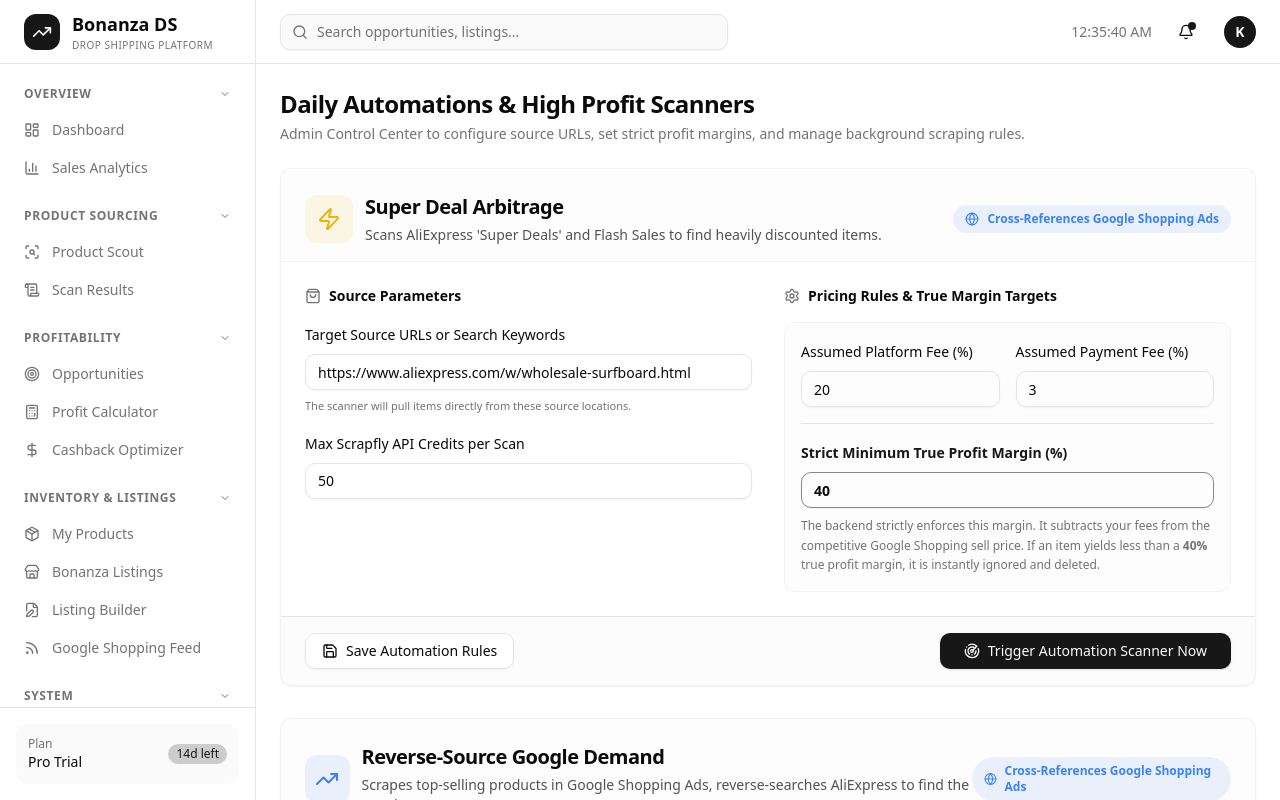
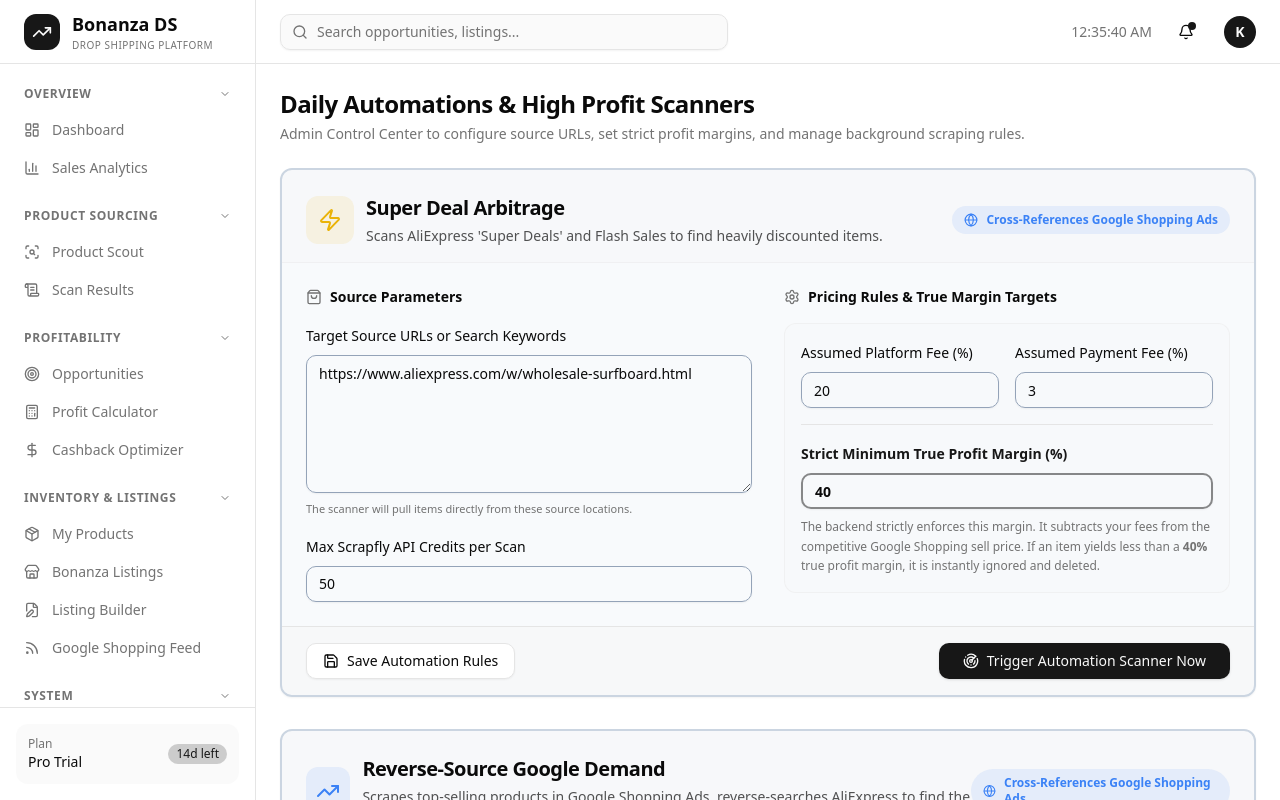
Before and after one commit to IPAssociatesLLC/bonanza-ds, a React (Vite) app: page /admin/automations in a window 1280 px wide. Built offline with nearby package versions, Linux system fonts and the light colour scheme.

Commit message:
UI Tweaks: darker borders, Textarea for URLs, restore Custom Scout

```diff
--- a/src/pages/AdminAutomationsPage.tsx
+++ b/src/pages/AdminAutomationsPage.tsx
@@ -4,9 +4,10 @@
 import { Card, CardContent, CardHeader, CardTitle, CardDescription, CardFooter } from "@/components/ui/card"
 import { Button } from "@/components/ui/button"
 import { Input } from "@/components/ui/input"
+import { Textarea } from "@/components/ui/textarea"
 import { Label } from "@/components/ui/label"
 import { Separator } from "@/components/ui/separator"
-import { Radar, Zap, TrendingUp, Gem, Save, Loader2, Settings, ShoppingBag, Globe } from "lucide-react"
+import { Radar, Zap, TrendingUp, Gem, Save, Loader2, Settings, ShoppingBag, Globe, Wrench } from "lucide-react"
 
 // Types for our automation state
 type AutomationSettings = {
@@ -80,6 +81,22 @@
       isActive: true,
       isSaving: false,
       isRunning: false,
+    },
+    {
+      id: "custom_scout",
+      title: "Create Custom Product Scout",
+      description: "Build your own dynamic algorithm. Input custom URLs, target marketplaces, fee structures, and strict shipping rules.",
+      icon: Wrench,
+      color: "text-purple-500",
+      bg: "bg-purple-500/10",
+      targetUrls: "",
+      minMargin: "30",
+      bonanzaFee: "20",
+      paymentFee: "3",
+      maxCredits: "50",
+      isActive: true,
+      isSaving: false,
+      isRunning: false,
     }
   ])
 
@@ -147,7 +164,7 @@
 
       <div className="mt-6 grid grid-cols-1 gap-8">
         {automations.map((algo) => (
-          <Card key={algo.id} className="flex flex-col border-border/50 shadow-sm overflow-hidden">
+          <Card key={algo.id} className="flex flex-col border-2 border-slate-300 dark:border-slate-700 bg-slate-100/50 dark:bg-slate-900/50 shadow-sm overflow-hidden">
             <CardHeader className="bg-muted/20 border-b border-border/40 pb-4">
               <div className="flex items-center justify-between">
                 <div className="flex items-center gap-3">
@@ -180,11 +197,13 @@
                   <div className="space-y-4">
                     <div className="space-y-2">
                       <Label htmlFor={`urls-${algo.id}`}>Target Source URLs or Search Keywords</Label>
-                      <Input
+                      <Textarea
                         id={`urls-${algo.id}`}
+                        rows={6}
                         value={algo.targetUrls}
                         onChange={(e) => updateField(algo.id, "targetUrls", e.target.value)}
-                        placeholder="https://www.aliexpress.com/..."
+                        placeholder="https://www.aliexpress.com/...&#10;https://www.aliexpress.com/..."
+                        className="border-slate-400 dark:border-slate-600 resize-y"
                       />
                       <p className="text-[11px] text-muted-foreground">The scanner will pull items directly from these source locations.</p>
                     </div>
@@ -196,6 +215,7 @@
                         type="number"
                         value={algo.maxCredits}
                         onChange={(e) => updateField(algo.id, "maxCredits", e.target.value)}
+                        className="border-slate-400 dark:border-slate-600"
                       />
                     </div>
                   </div>
@@ -219,6 +239,7 @@
                           type="number"
                           value={algo.bonanzaFee}
                           onChange={(e) => updateField(algo.id, "bonanzaFee", e.target.value)}
+                          className="border-slate-400 dark:border-slate-600"
                         />
                       </div>
                       <div className="space-y-2">
@@ -228,6 +249,7 @@
                           type="number"
                           value={algo.paymentFee}
                           onChange={(e) => updateField(algo.id, "paymentFee", e.target.value)}
+                          className="border-slate-400 dark:border-slate-600"
                         />
                       </div>
                     </div>
@@ -241,7 +263,7 @@
                         type="number"
                         value={algo.minMargin}
                         onChange={(e) => updateField(algo.id, "minMargin", e.target.value)}
-                        className="border-primary/50 text-lg font-semibold"
+                        className="border-primary/50 text-lg font-semibold border-2"
                       />
                       <p className="text-xs text-muted-foreground mt-2 leading-relaxed">
                         The backend strictly enforces this margin. It subtracts your fees from the competitive Google Shopping sell price. If an item yields less than a <strong>{algo.minMargin}%</strong> true profit margin, it is instantly ignored and deleted.
```
